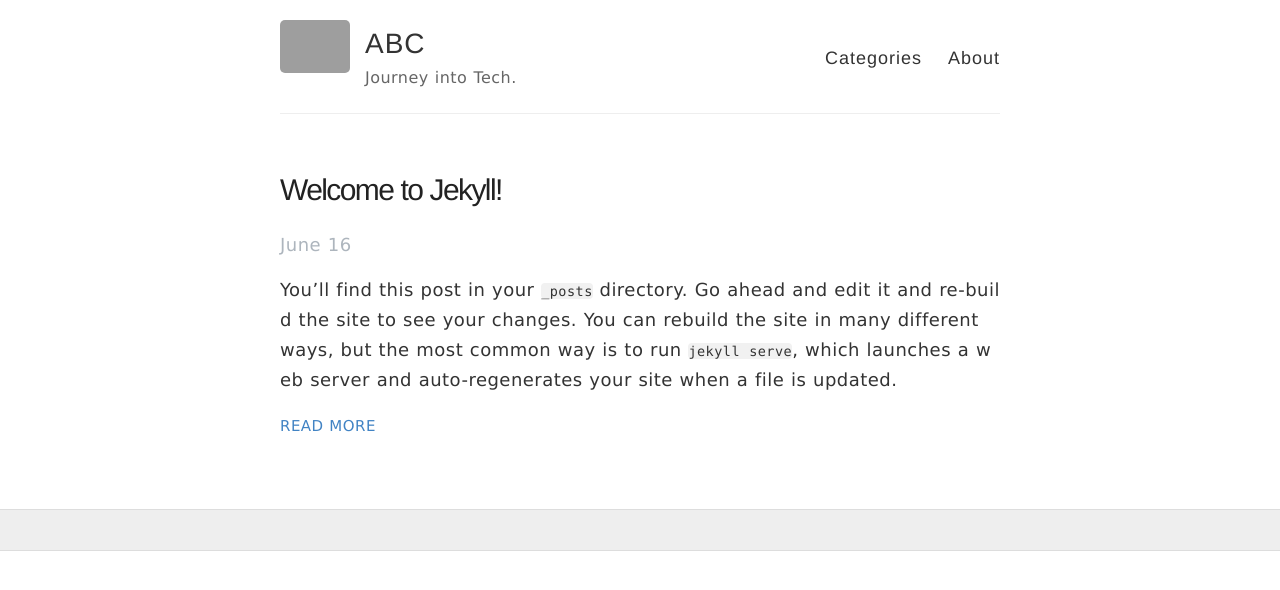
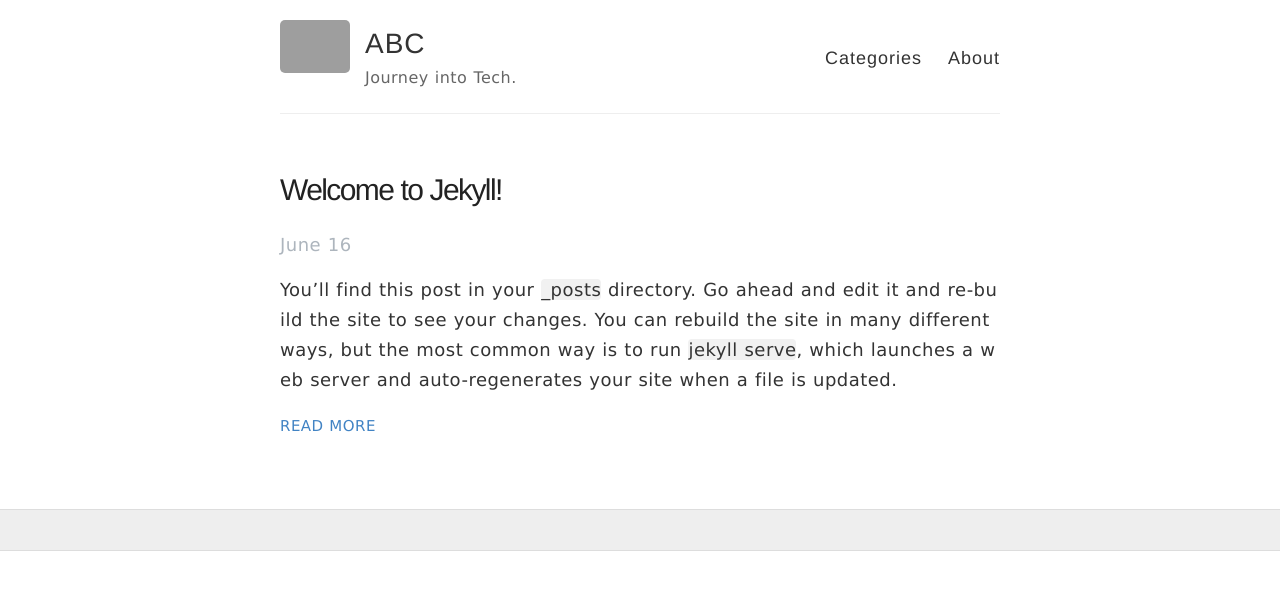
Before and after one commit to llnm/abc, a Jekyll site: the page built from docs/index.html, in a window 1280 px wide. Shown: the top 590 px of the page. Built offline with Jekyll 4.4.1, drawn with Linux system fonts in a browser that asks for light colours; the list of posts is cut into pages by our own code; grey boxes are pictures that could not be loaded.

Commit message:
docs: style code

```diff
--- a/docs/_sass/_highlights.scss
+++ b/docs/_sass/_highlights.scss
@@ -1,19 +1,28 @@
 pre.highlight {
-  padding: 7px 7px 7px 10px;
   border: 1px solid #ddd;
   -moz-box-shadow: 3px 3px rgba(0,0,0,0.1);
   -webkit-box-shadow: 3px 3px rgba(0,0,0,0.1);
   box-shadow: 3px 3px rgba(0,0,0,0.1);
   margin: 20px 0 20px 0;
   overflow: auto;
-  // background-color: #efefef;
 }
 
-code {
-  font-family: $font-code;
-  font-size: $font-size-small;
-  line-height: $line-height-code;
-  // background-color: ;
+div {
+  &[class*="language-"] {
+    code {
+      font-family: $font-code;
+      font-size: $font-size-small;
+      line-height: $line-height-code;
+    }
+  }
+  &[class*="language-plaintext"] {
+    code {
+      font-family: $font-code;
+      font-size: $font-size-small;
+      line-height: $line-height-code;
+      white-space:pre-wrap;
+    }
+  }
 }
 
 .highlight .c { color: #586E75 } /* Comment */
--- a/docs/_sass/_variables.scss
+++ b/docs/_sass/_variables.scss
@@ -22,7 +22,7 @@
 $georgia: Georgia, serif;
 
 $font-base: 'Spoqa Han Sans', 'Source Sans Pro', 'Nanum Barun Gothic', 'Nanum Gothic', 'Verdana', 'Arial', 'Dotum', sans-serif;
-$font-code: 'Menlo', 'Courier New', 'Monaco', 'Spoqa Han Sans', monospace;
+$font-code: 'Monaco', 'Spoqa Han Sans', monospace;
 $font-header: $helveticaNeue;
 
 $font-size-base: px-to-em(18px);
```
